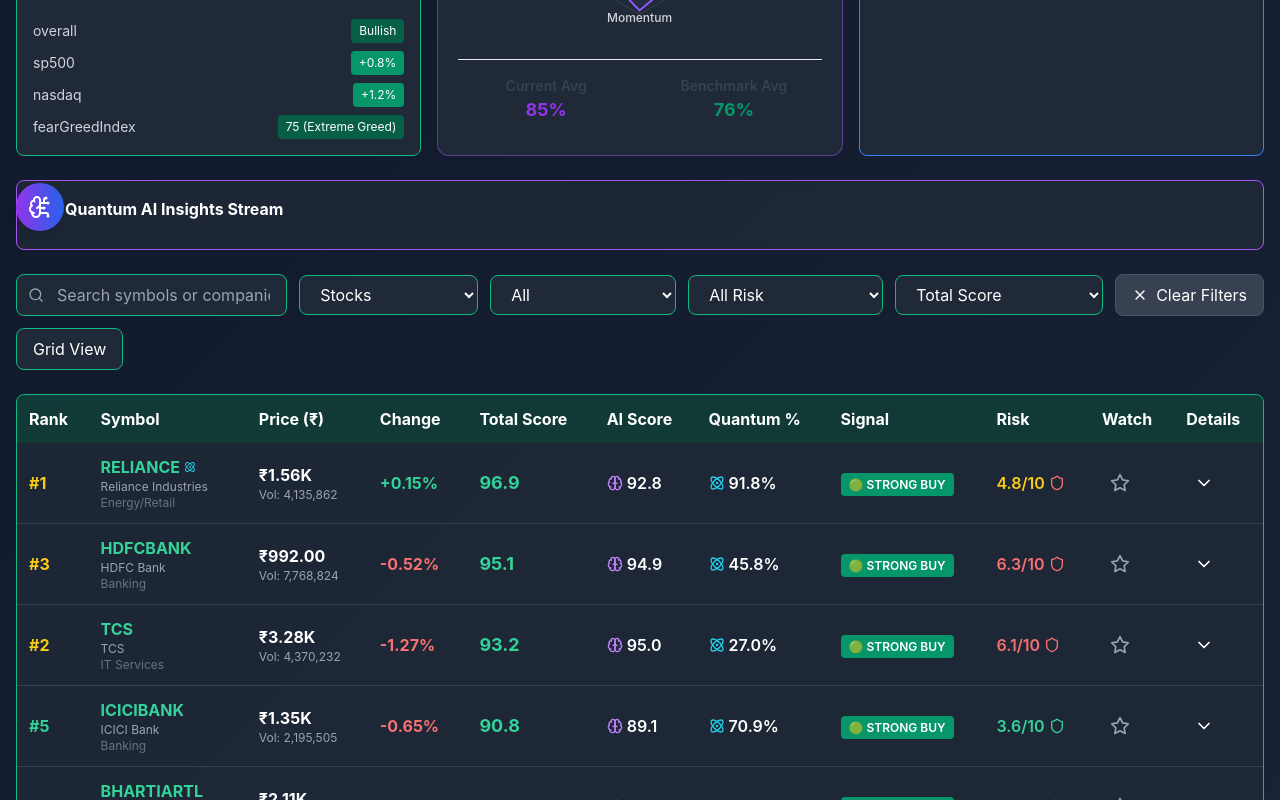
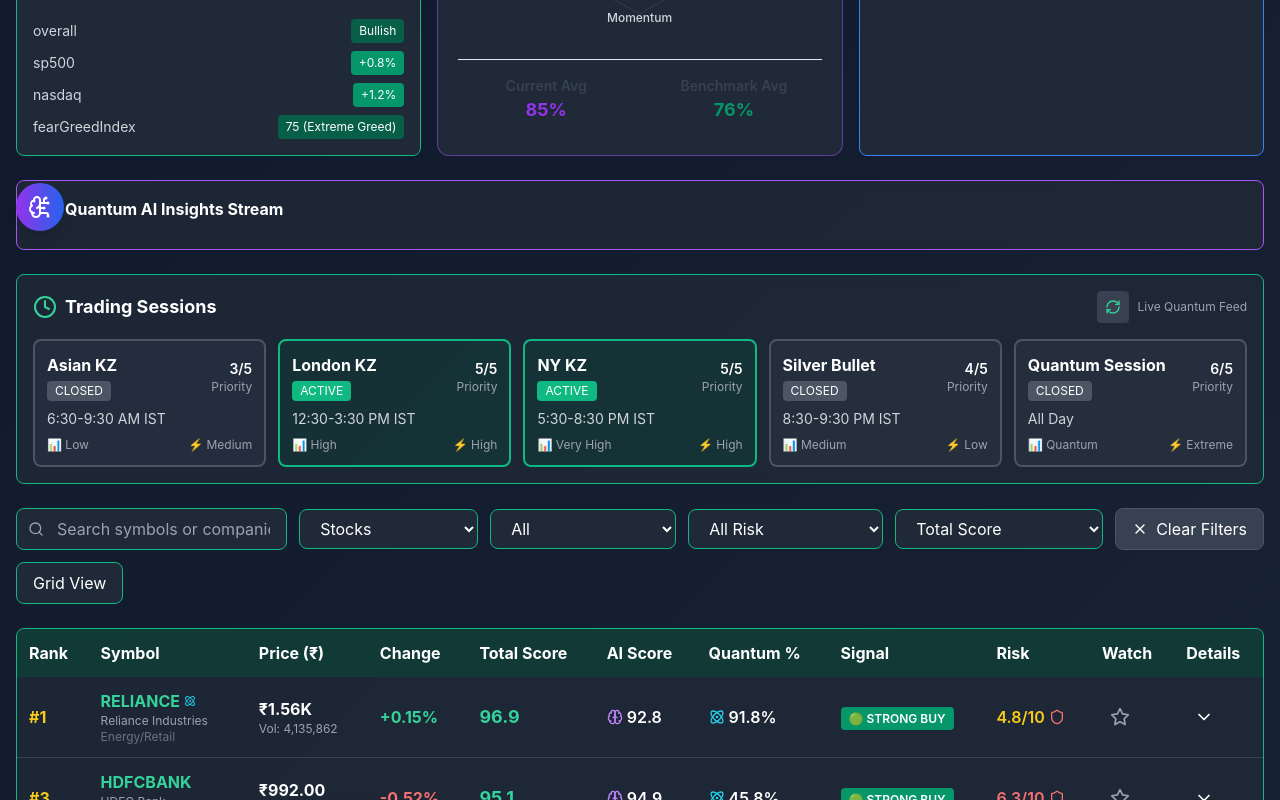
Before and after one commit to paragla21-bit/ecoplus-v.1, a React (Vite) app: page / in a window 1280 px wide. Shown: the part 553-1353 px from the top of the page. Built offline with nearby package versions, Linux system fonts and the light colour scheme.

Commit message:
Fresh clean code with no duplicates

```diff
--- a/src/App.jsx
+++ b/src/App.jsx
@@ -1301,7 +1301,77 @@
         </div>
       </div>
 
-
+     {/* Trading Sessions with Quantum Effects */}
+<div className={`mb-6 ${darkMode ? 'bg-gray-800 bg-opacity-90' : 'bg-white'} backdrop-blur-sm rounded-lg p-4 border ${darkMode ? quantumMode ? 'border-cyan-500' : 'border-emerald-500' : quantumMode ? 'border-cyan-200' : 'border-emerald-200'} relative z-10`}>
+  <div className="flex items-center justify-between mb-4">
+    <h2 className="text-lg font-bold flex items-center">
+      <Clock className="mr-2 text-emerald-400" /> {quantumMode ? 'Quantum Trading Sessions' : 'Trading Sessions'}
+    </h2>
+    <div className="flex items-center space-x-2">
+      <button
+        onClick={(e) => {
+          e.preventDefault();
+          e.stopPropagation();
+          refreshData();
+        }}
+        className={`p-2 rounded ${darkMode ? 'bg-gray-700 hover:bg-gray-600' : 'bg-gray-100 hover:bg-gray-200'} text-emerald-400 hover:text-emerald-300`}
+        title="Refresh Data"
+        type="button"
+      >
+        <RefreshCw className="w-4 h-4" />
+      </button>
+      <span className="text-xs text-gray-400">Live Quantum Feed</span>
+    </div>
+  </div>
+  <div className="grid grid-cols-1 sm:grid-cols-2 lg:grid-cols-5 gap-3">
+    {sessions.map((session, idx) => (
+      <div
+        key={idx}
+        className={`p-3 rounded-lg border-2 transition-all duration-300 ${
+          session.active
+            ? quantumMode
+              ? 'border-cyan-500 bg-cyan-900 bg-opacity-30 animate-pulse'
+              : 'border-emerald-500 bg-emerald-900 bg-opacity-30'
+            : 'border-gray-600 bg-gray-700 bg-opacity-30'
+        } hover:scale-[1.02] cursor-pointer relative overflow-hidden`}
+        onClick={(e) => {
+          e.preventDefault();
+          e.stopPropagation();
+          alert(`Session Details: ${session.name}\nTime: ${session.time}\nPriority: ${session.priority}/5`);
+        }}
+      >
+        {session.name === 'Quantum Session' && quantumMode && (
+          <div className="absolute inset-0 bg-gradient-to-r from-cyan-500 to-purple-500 opacity-20 animate-pulse"></div>
+        )}
+        <div className="flex items-center justify-between mb-2 relative z-10">
+          <div>
+            <span className="font-bold">{session.name}</span>
+            <div className="flex items-center mt-1">
+              <span className={`text-xs px-2 py-0.5 rounded mr-2 ${
+                session.active
+                  ? quantumMode
+                    ? 'bg-cyan-500 animate-pulse'
+                    : 'bg-emerald-500'
+                  : 'bg-gray-600'
+              }`}>
+                {session.active ? 'ACTIVE' : 'CLOSED'}
+              </span>
+            </div>
+          </div>
+          <div className="text-right">
+            <div className="text-sm font-semibold">{session.priority}/5</div>
+            <div className="text-xs text-gray-400">Priority</div>
+          </div>
+        </div>
+        <div className="text-sm text-gray-300 relative z-10">{session.time}</div>
+        <div className="flex justify-between text-xs text-gray-400 mt-2 relative z-10">
+          <span>📊 {session.volume}</span>
+          <span>⚡ {session.volatility}</span>
+        </div>
+      </div>
+    ))}
+  </div>
+</div>
 
       {/* Enhanced Controls with Quantum Features */}
       <div className="mb-6 flex flex-wrap gap-3 items-center relative z-10">
@@ -1314,14 +1384,7 @@
             value={searchQuery}
             onChange={(e) => setSearchQuery(e.target.value)}
             className={`w-full pl-10 pr-4 py-2 rounded-lg ${darkMode ? 'bg-gray-800 text-white' : 'bg-white text-gray-900'} border ${darkMode ? quantumMode ? 'border-cyan-500' : 'border-emerald-500' : quantumMode ? 'border-cyan-200' : 'border-emerald-200'} focus:outline-none focus:ring-2 ${quantumMode ? 'focus:ring-cyan-500' : 'focus:ring-emerald-500'}`}
-            onKeyDown={(e) => {
-                    if (e.key === 'Enter') {
-                      e.preventDefault();
-                    }
-                    if (e.key === 'Escape') {
-                      setSearchQuery('');
-                    }
-                  }}
+
           />
           {searchQuery && (
             <button
```
